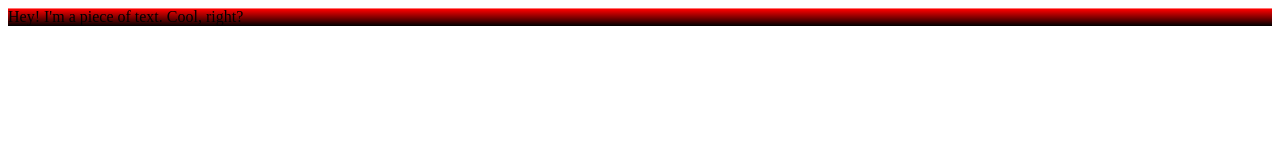
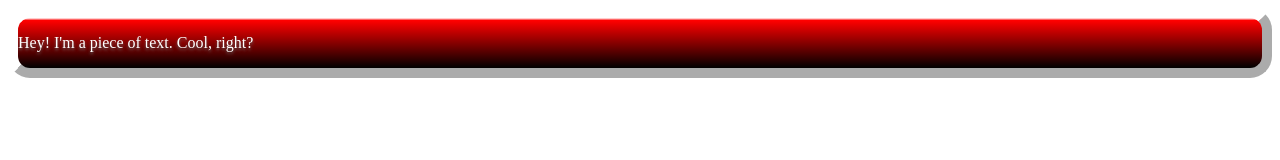
Before and after one commit to Miles4Daze/rweb, a plain HTML site: page index.html in a window 1280 px wide. Drawn offline with Linux system fonts and the light colour scheme.

Commit message:
Update style.css

```diff
--- a/style.css
+++ b/style.css
@@ -1,3 +1,8 @@
 .gradboxdiv {
-background: linear-gradient(0deg, #000 0%, #ff0000 95%, #ffffff 100%);
+  background: linear-gradient(0deg, #000 0%, #ff0000 95%, #ffffff 100%);
+  border: 10px outset #ffffff;
+  border-radius: 22px;
+  color: #ffffff;
+  text-shadow: 0px 2px 3px #616161;
+  overflow-x: scroll;
 }
```
